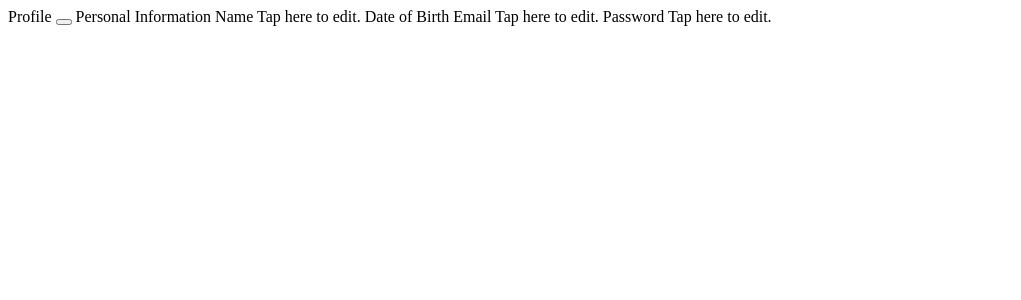
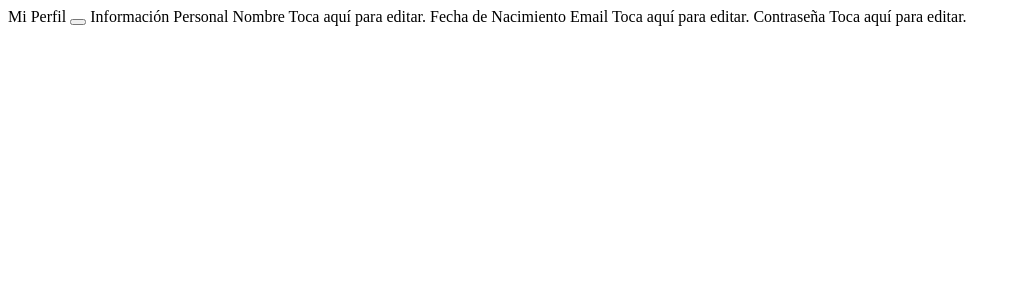
Before and after one commit to paolanatalia333/jobMapp, a Node project: template appDesign/Prueba2/authFireWorkii/src/pages/profile/profile.html in a window 1280 px wide. Shown: the top 300 px of the page, without its empty margins (0-1021 px from the left). Run offline with Node 20 templates, Linux system fonts and the light colour scheme; the template is opened without the code that fills it, so the values that code supplies are empty.

Commit message:
16-12-17

```diff
--- a/appDesign/Prueba2/authFireWorkii/config.xml
+++ b/appDesign/Prueba2/authFireWorkii/config.xml
@@ -76,12 +76,11 @@
         <splash height="480" src="resources/ios/splash/Default~iphone.png" width="320" />
         <splash height="2732" src="resources/ios/splash/Default@2x~universal~anyany.png" width="2732" />
     </platform>
-    <plugin name="cordova-plugin-camera" spec="3.0.0" />
+   <plugin name="cordova-plugin-android-permissions" spec="1.0.0" />
+<plugin name="cordova-plugin-camera" spec="3.0.0" />
 <plugin name="cordova-plugin-device" spec="1.1.4" />
 <plugin name="cordova-plugin-ionic-webview" spec="1.1.16" />
 <plugin name="cordova-plugin-splashscreen" spec="4.0.3" />
 <plugin name="cordova-plugin-whitelist" spec="1.3.1" />
 <plugin name="ionic-plugin-keyboard" spec="2.2.1" />
-
-
 </widget>
--- a/appDesign/Prueba2/authFireWorkii/package.json
+++ b/appDesign/Prueba2/authFireWorkii/package.json
@@ -20,12 +20,14 @@
     "@angular/http": "4.4.3",
     "@angular/platform-browser": "4.4.3",
     "@angular/platform-browser-dynamic": "4.4.3",
+    "@ionic-native/android-permissions": "^4.5.0",
     "@ionic-native/camera": "^4.5.0",
     "@ionic-native/core": "4.3.0",
     "@ionic-native/splash-screen": "4.3.0",
     "@ionic-native/status-bar": "4.3.0",
     "@ionic/storage": "2.0.1",
     "angularfire2": "^5.0.0-rc.3",
+    "cordova-plugin-android-permissions": "^1.0.0",
     "cordova-plugin-camera": "^3.0.0",
     "firebase": "^4.5.2",
     "ionic-angular": "3.7.1",
--- a/appDesign/Prueba2/authFireWorkii/src/app/app.component.ts
+++ b/appDesign/Prueba2/authFireWorkii/src/app/app.component.ts
@@ -5,6 +5,7 @@ import { SplashScreen } from '@ionic-native/splash-screen';
 
 import { HomePage } from '../pages/home/home';
 import { AngularFireAuth } from 'angularfire2/auth';
+
 @Component({
   templateUrl: 'app.html'
 })
@@ -12,6 +13,7 @@ export class MyApp {
   rootPage:any;
 
   constructor(platform: Platform, afAuth: AngularFireAuth, statusBar: StatusBar, splashScreen: SplashScreen) {
+
     platform.ready().then(() => {
         const authObserver = afAuth.authState.subscribe( user => {
   if (user) {
--- a/appDesign/Prueba2/authFireWorkii/src/pages/home/home.html
+++ b/appDesign/Prueba2/authFireWorkii/src/pages/home/home.html
@@ -18,9 +18,9 @@
     Ir a mi perfil
   </button>
     <button ion-button block color="primary" (click)="goToCreate()">
-Create a new Event
+Crear Workii
 </button>
     <button ion-button block color="primary" (click)="goToList()">
-See your events
+Ver Workiis
 </button>
 </ion-content>
--- a/appDesign/Prueba2/authFireWorkii/src/pages/profile/profile.html
+++ b/appDesign/Prueba2/authFireWorkii/src/pages/profile/profile.html
@@ -6,7 +6,7 @@
 -->
 <ion-header>
     <ion-navbar color="primary">
-        <ion-title>Profile</ion-title>
+        <ion-title>Mi Perfil</ion-title>
         <ion-buttons end>
             <button ion-button icon-only (click)="logOut()">
                 <ion-icon name="log-out"></ion-icon>
@@ -18,20 +18,20 @@
 <ion-content padding>
     <ion-list>
         <ion-list-header>
-            Personal Information
+            Información Personal
         </ion-list-header>
         <ion-item (click)="updateName()">
             <ion-grid>
                 <ion-row>
-                    <ion-col col-6>Name</ion-col>
+                    <ion-col col-6>Nombre</ion-col>
                     <ion-col col-6 *ngIf="userProfile?.firstName || userProfile?.lastName">{{userProfile?.firstName}} {{userProfile?.lastName}}</ion-col>
-                    <ion-col col-6 class="placeholder-profile" *ngIf="!userProfile?.firstName"><span>Tap here to edit. </span></ion-col>
+                    <ion-col col-6 class="placeholder-profile" *ngIf="!userProfile?.firstName"><span>Toca aquí para editar. </span></ion-col>
                 </ion-row>
             </ion-grid>
         </ion-item>
 
         <ion-item>
-            <ion-label class="dob-label">Date of Birth</ion-label>
+            <ion-label class="dob-label">Fecha de Nacimiento</ion-label>
             <ion-datetime displayFormat="MMM D, YYYY" pickerFormat="D MMM YYYY" [(ngModel)]="birthDate" (ionChange)="updateDOB(birthDate)"></ion-datetime>
         </ion-item>
 
@@ -40,15 +40,15 @@
                 <ion-row>
                     <ion-col col-6>Email</ion-col>
                     <ion-col col-6 *ngIf="userProfile?.email">{{userProfile?.email}}</ion-col>
-                    <ion-col col-6 class="placeholder-profile" *ngIf="!userProfile?.email"><span>Tap here to edit. </span></ion-col>
+                    <ion-col col-6 class="placeholder-profile" *ngIf="!userProfile?.email"><span>Toca aquí para editar. </span></ion-col>
                 </ion-row>
             </ion-grid>
         </ion-item>
         <ion-item (click)="updatePassword()">
             <ion-grid>
                 <ion-row>
-                    <ion-col col-6>Password</ion-col>
-                    <ion-col col-6 class="placeholder-profile"><span>Tap here to edit. </span></ion-col>
+                    <ion-col col-6>Contraseña</ion-col>
+                    <ion-col col-6 class="placeholder-profile"><span>Toca aquí para editar. </span></ion-col>
                 </ion-row>
             </ion-grid>
         </ion-item>
--- a/appDesign/Prueba2/authFireWorkii/src/pages/signup/signup.html
+++ b/appDesign/Prueba2/authFireWorkii/src/pages/signup/signup.html
@@ -16,7 +16,7 @@
         [class.invalid]="!signupForm.controls.email.valid && signupForm.controls.email.dirty"></ion-input>
     </ion-item>
     <ion-item class="error-message" *ngIf="!signupForm.controls.email.valid  && signupForm.controls.email.dirty">
-      <p>Por favor ingrese un correo válido./p>
+      <p>Por favor ingrese un correo válido.</p>
     </ion-item>
 
     <ion-item>
--- a/appDesign/Prueba2/authFireWorkii/src/pages/workii-create/workii-create.ts
+++ b/appDesign/Prueba2/authFireWorkii/src/pages/workii-create/workii-create.ts
@@ -32,11 +32,10 @@ export class WorkiiCreatePage {
     createEvent(
         eventName: string,
         eventDate: string,
-        eventPrice: number,
-        eventCost: number
+        eventPrice: number
     ): void {
         this.eventProvider
-            .createEvent(eventName, eventDate, eventPrice, eventCost)
+            .createEvent(eventName, eventDate, eventPrice)
             .then(newEvent => {
                 this.navCtrl.pop();
             });
--- a/appDesign/Prueba2/authFireWorkii/src/pages/workii-list/workii-list.html
+++ b/appDesign/Prueba2/authFireWorkii/src/pages/workii-list/workii-list.html
@@ -6,15 +6,15 @@
 -->
 <ion-header>
     <ion-navbar>
-        <ion-title>EventList</ion-title>
+        <ion-title>Workiis</ion-title>
     </ion-navbar>
 </ion-header>
 <ion-content padding>
     <ion-list>
         <ion-item *ngFor="let event of eventList" (click)="goToEventDetail(event.id)">
             <h2>{{event?.name}}</h2>
-            <p>Ticket: <strong>${{event?.price}}</strong></p>
-            <p>Date: <strong>{{event?.date}}</strong></p>
+            <p>Precio: <strong>${{event?.price}}</strong></p>
+            <p>Fecha: <strong>{{event?.date}}</strong></p>
         </ion-item>
     </ion-list>
 </ion-content>
```
Also changed, not shown: appDesign/Prueba2/authFireWorkii/src/app/app.module.ts (+3 -9 lines), appDesign/Prueba2/authFireWorkii/src/app/credentials.ts (added, +9 -0 lines), appDesign/Prueba2/authFireWorkii/src/pages/workii-create/workii-create.html (+10 -8 lines), appDesign/Prueba2/authFireWorkii/src/pages/workii-detail/workii-detail.html (+21 -13 lines), appDesign/Prueba2/authFireWorkii/src/pages/workii-detail/workii-detail.ts (+16 -4 lines), appDesign/Prueba2/authFireWorkii/src/providers/workii/workii.ts (+46 -15 lines), 1 other file.
